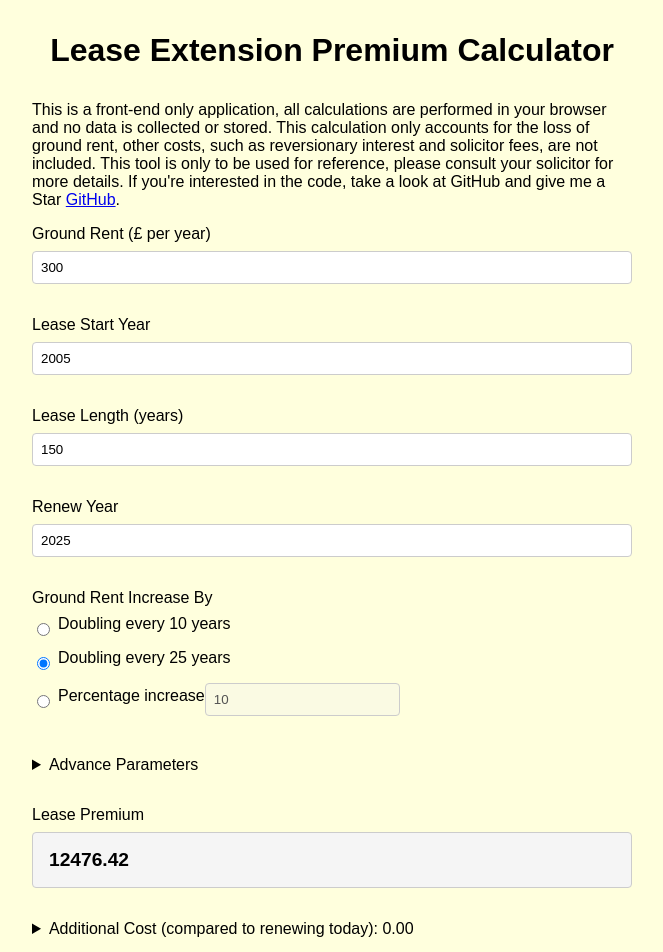
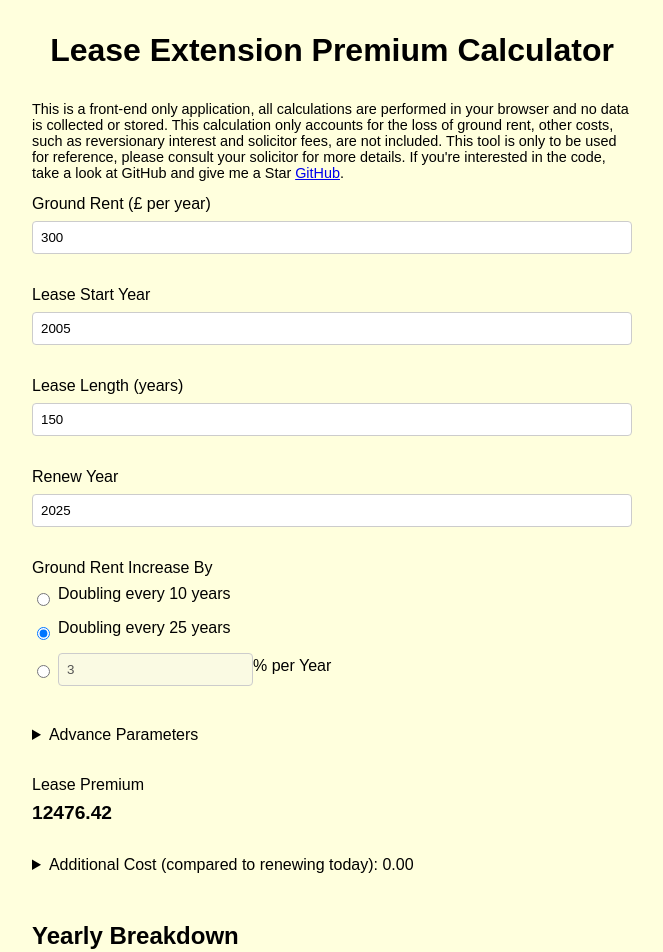
Before and after one commit to Chymaster/LeasePremium-Try2, a Vue app: page / in a window 1280 px wide. Shown: the top 952 px of the page, without its empty margins (308-971 px from the left). Built offline with nearby package versions, Linux system fonts and the light colour scheme.

Commit message:
Updated default ground rent increase to 3, and reworded the phrase. Also sized down the description

```diff
--- a/src/App.vue
+++ b/src/App.vue
@@ -7,7 +7,7 @@ const form = reactive({
   leaseStartYear: new Date().getFullYear() - 20,
   leaseLength: 150,
   rentIncrease: 'doubling25',
-  rentIncreasePercentage: 10,
+  rentIncreasePercentage: 3,
   renewYear: new Date().getFullYear(),
   capitalisationRate: 6,
 })
@@ -81,8 +81,8 @@ const additionalCost = computed(() => {
         </div>
         <div class="radio-group">
           <input type="radio" id="percentage" value="percentage" v-model="form.rentIncrease" />
-          <label for="percentage">Percentage increase</label>
           <input type="number" id="rentIncreasePercentage" v-model.number="form.rentIncreasePercentage" :disabled="form.rentIncrease !== 'percentage'" />
+          <label for="percentage">% per Year</label>
         </div>
       </div>
       <div class="form-group">
--- a/src/assets/main.css
+++ b/src/assets/main.css
@@ -36,8 +36,10 @@ input {
 }
 
 .result {
-  padding: 1rem;
-  border: 1px solid #ccc;
-  border-radius: 4px;
-  background-color: #f5f5f5;
+  font-size: 1.2rem;
+  font-weight: bold;
 }
+
+.description {
+  font-size: 0.9em;
+}
```
